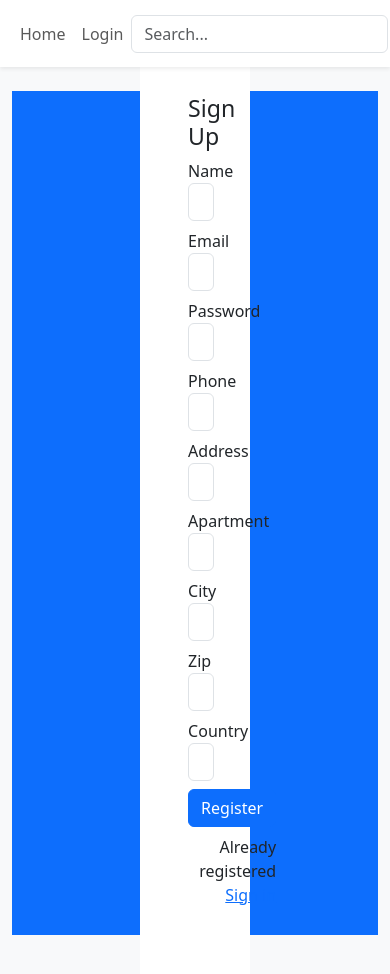
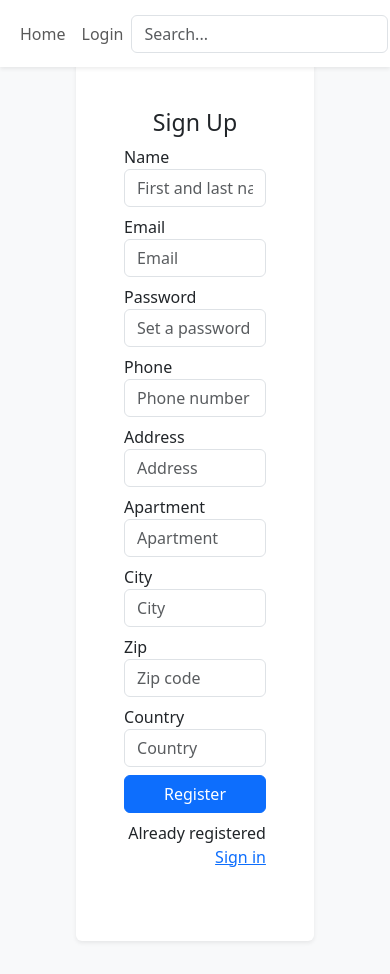
Before and after one commit to katkaun/fashionhub, a React (Vite) app: page /registration in a window 390 px wide. Shown: the top 974 px of the page. Built offline with nearby package versions, Linux system fonts and the light colour scheme.

Commit message:
Message and redirection done

```diff
--- a/src/comps/CartItem.jsx
+++ b/src/comps/CartItem.jsx
@@ -38,10 +38,13 @@
             )}
             {product.quantity === 1 && (
                 <Button onClick={() => removeFromCart(product)}
-                variant="danger"
+                variant="outline-secondary"
                 size="sm"
                 className="mb-1">
-                Remove</Button>
+                <svg xmlns="http://www.w3.org/2000/svg" width="16" height="16" fill="currentColor" class="bi bi-trash" viewBox="0 0 16 16">
+  <path d="M5.5 5.5A.5.5 0 0 1 6 6v6a.5.5 0 0 1-1 0V6a.5.5 0 0 1 .5-.5m2.5 0a.5.5 0 0 1 .5.5v6a.5.5 0 0 1-1 0V6a.5.5 0 0 1 .5-.5m3 .5a.5.5 0 0 0-1 0v6a.5.5 0 0 0 1 0z"/>
+  <path d="M14.5 3a1 1 0 0 1-1 1H13v9a2 2 0 0 1-2 2H5a2 2 0 0 1-2-2V4h-.5a1 1 0 0 1-1-1V2a1 1 0 0 1 1-1H6a1 1 0 0 1 1-1h2a1 1 0 0 1 1 1h3.5a1 1 0 0 1 1 1zM4.118 4 4 4.059V13a1 1 0 0 0 1 1h6a1 1 0 0 0 1-1V4.059L11.882 4zM2.5 3h11V2h-11z"/>
+</svg></Button>
             )}
                  </div>
             </div>
--- a/src/comps/Login.jsx
+++ b/src/comps/Login.jsx
@@ -54,8 +54,8 @@
   };
 
   return (
-    <div className="login template d-flex justify-content-center align-items-center vh-100 bg-primary">
-      <div className="form_container p-5 rounded bg-white">
+    <div className="login template d-flex justify-content-center align-items-center vh-100">
+      <div className="form_container p-5 rounded bg-white shadow-sm mb-4">
         <h3 className="text-center">Sign in</h3>
         {loginMessage && (
           <p className={`mb-2 ${loggedIn ? "text-success" : "text-danger"}`}>
--- a/src/comps/ProductItem.jsx
+++ b/src/comps/ProductItem.jsx
@@ -12,18 +12,18 @@
     }
 
     return (
-        <Card className="h-100">
+        <Card className="h-100 bg-white shadow-sm mb-4">
             <CardImg
                 variant="top"
+                src=""
                 style={{ objectFit: "cover", height: "300px" }}
             />
             <CardBody className="d-flex flex-column">
                 <div key={product._id} className="product">
                     <span className="text-muted">{product.brand}</span>
-                    <CardTitle className="d-flex justify-content-between align-items-baseline mb-2">
-                        {product.name}
-                    </CardTitle>
+                    <CardTitle className="mb-2">{product.name}</CardTitle>
                     <span className="text-sm">{product.description}</span>
+                    <div className="d-flex justify-content-between align-items-center mt-auto">
                     <span className="text-muted">{formatCurrency(product.price)}</span>
 
                     <Button
@@ -38,6 +38,7 @@
                     >
                         {isInCart(product) ? "Add More" : "Add to Cart"}
                     </Button>
+                    </div>
                 </div>
             </CardBody>
         </Card>
--- a/src/comps/Registration.jsx
+++ b/src/comps/Registration.jsx
@@ -53,8 +53,8 @@
   };
 
   return (
-    <div className="signup template d-flex justify-content-center align-items-center vh-100 bg-primary">
-      <div className="form_container p-5 rounded bg-white">
+    <div className="signup template d-flex justify-content-center align-items-center vh-100">
+      <div className="form_container p-5 rounded bg-white shadow-sm mb-4">
         <h3 className="text-center">Sign Up</h3>
         <form onSubmit={handleSubmit}>
           <div className="mb-2">
--- a/src/css/index.css
+++ b/src/css/index.css
@@ -1,15 +1,15 @@
 .form_container {
-    width: 30%
+  width: 40%;
 }
 
 @media screen and (max-width: 1000px) {
-    .form_container {
-        width: 45%,
-    }
+  .form_container {
+    width: 45%;
+  }
 }
 
 @media screen and (max-width: 700px) {
-    .form_container {
-        width: 65%,
-    }
+  .form_container {
+    width: 65%;
+  }
 }
```
Also changed, not shown: src/Navigation.jsx (deleted, +0 -60 lines).
